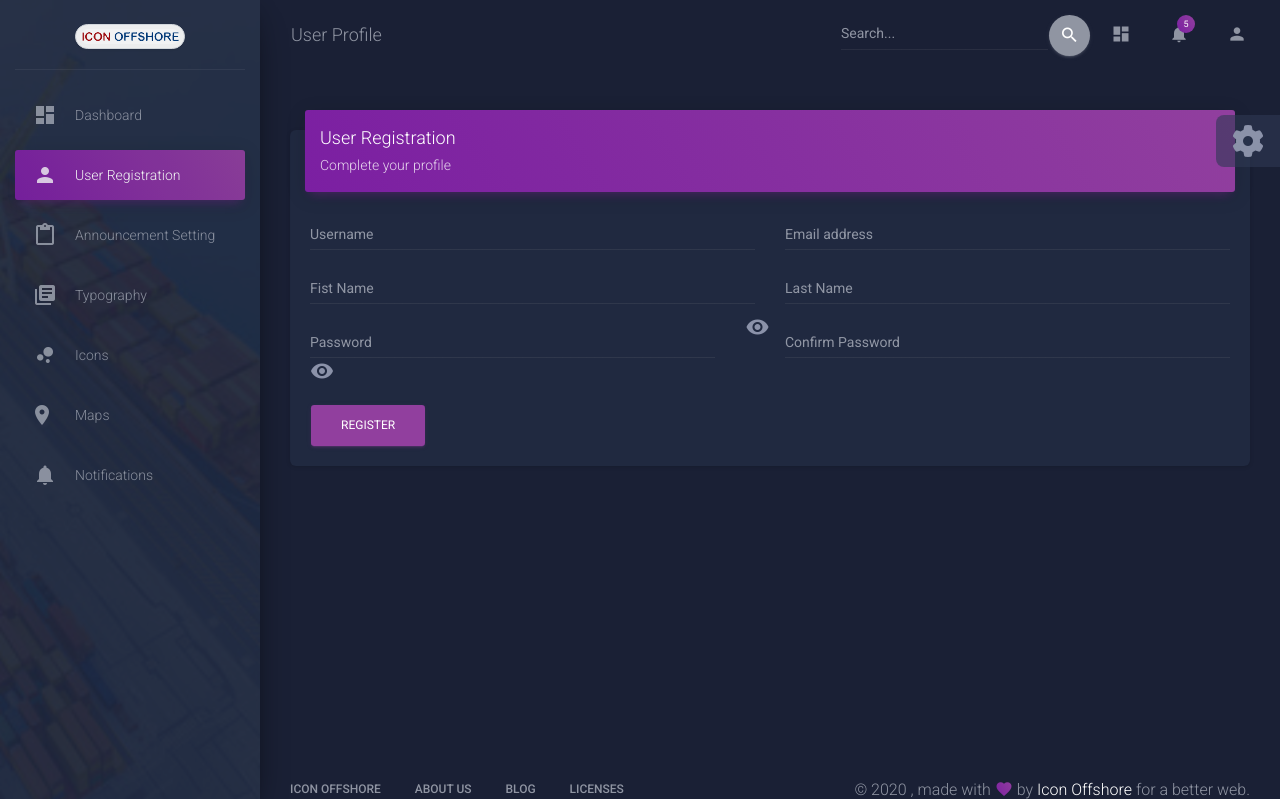
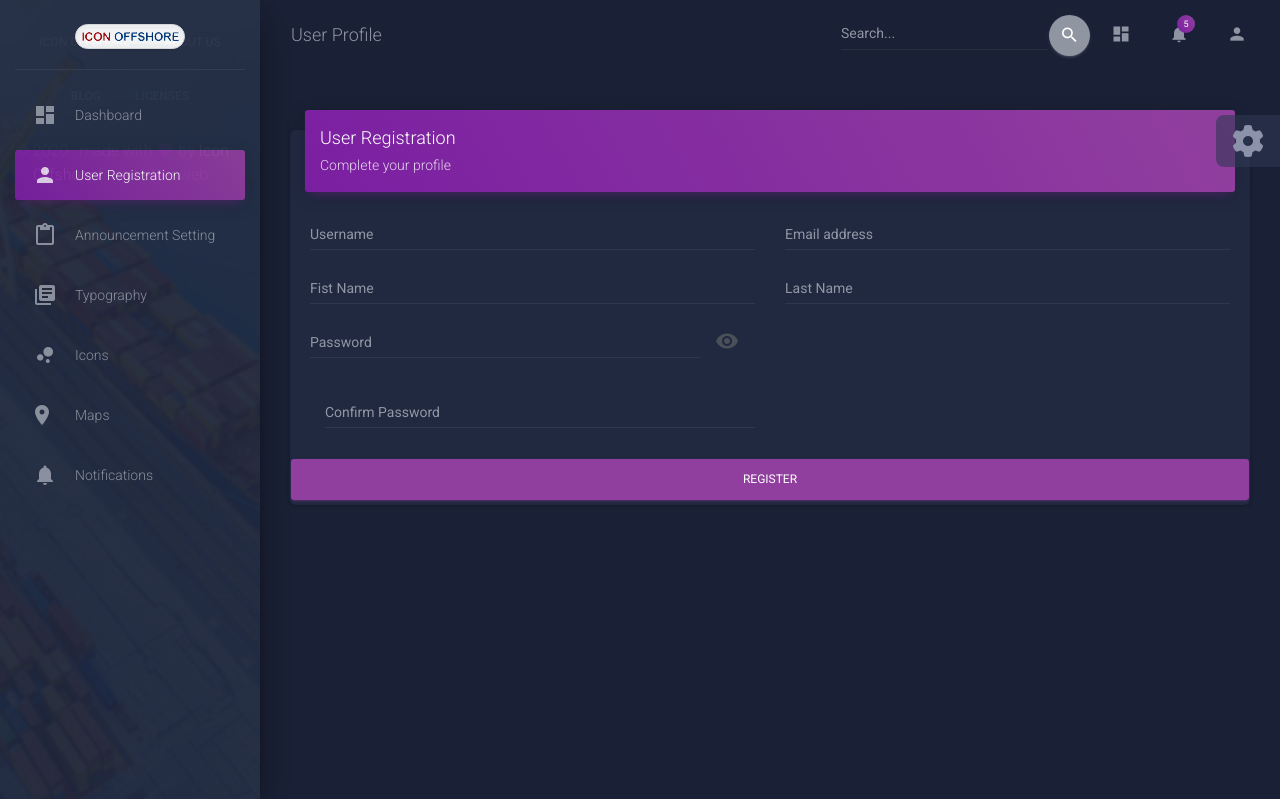
Before and after one commit to gunbladeii/iconoffshore-project, a PHP site: page /user.php in a window 1280 px wide. Shown: the top 799 px of the page. Run offline with PHP 8.4, Linux system fonts and the light colour scheme; some libraries are stand-ins or nearby versions.

Commit message:
Update user.php

```diff
--- a/user.php
+++ b/user.php
@@ -199,18 +199,17 @@
                     </div>
                     <div class="row">
                       <div class="col-md-6">
-                        <div class="row">
-                          <div class="col-md-11">
                               <div class="form-group">
+                                <div class="input-group mb-3">
                                     <label class="bmd-label-floating">Password</label>
                                     <input type="password" class="form-control" id="txtPassword">
+                                    <div class="input-group-append input-group-text">
                                           <span onclick="togglePassword()" class="material-icons">visibility</span>
                                     </div>
                                 </div>
-                          <div class="col-md-1">
-                              <span onclick="togglePassword()" class="material-icons">visibility</span>
                               </div>
                       </div>
+
                       </div>
                       <div class="col-md-6">
                         <div class="form-group">
```
Lines whose indentation alone changed are shown as unchanged.
